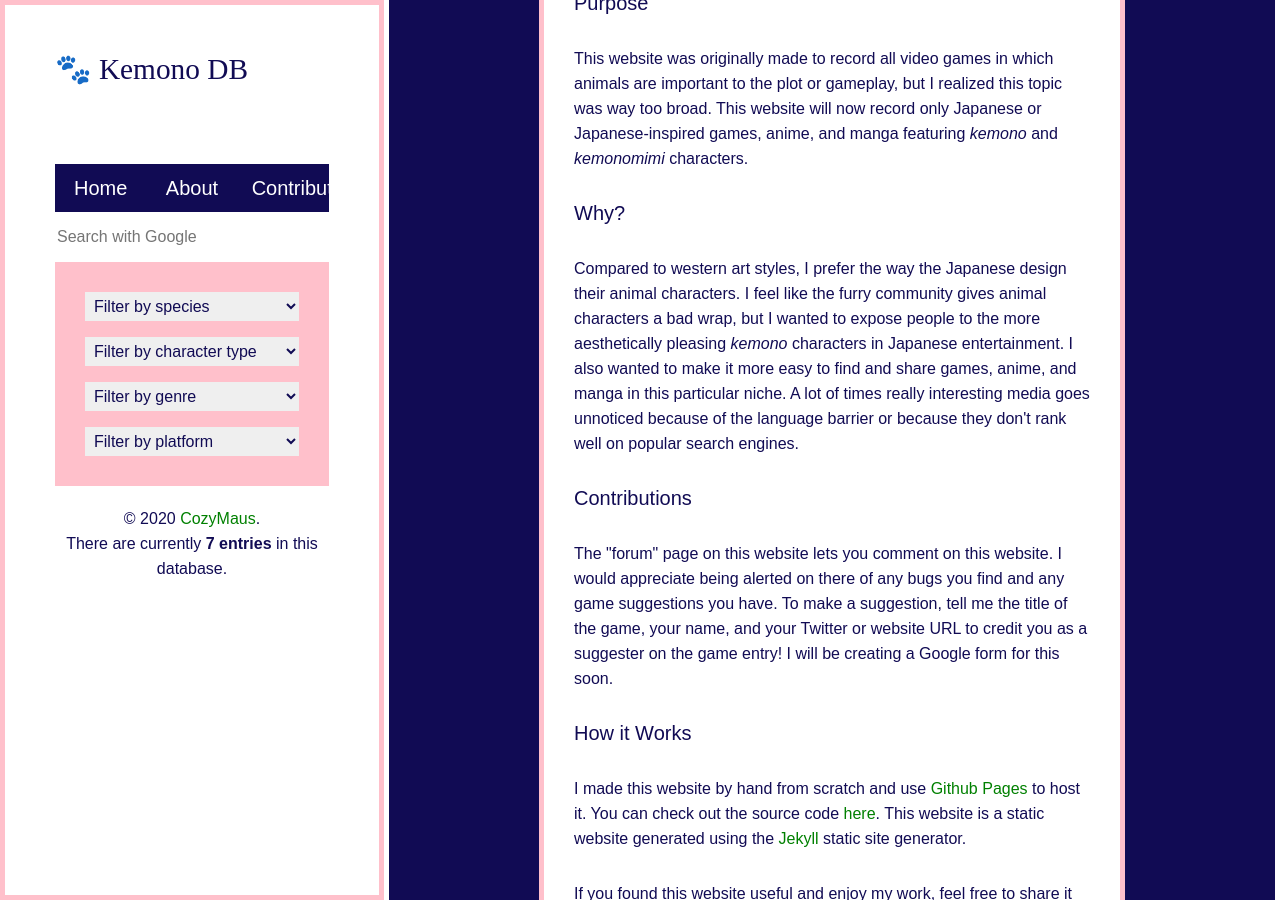
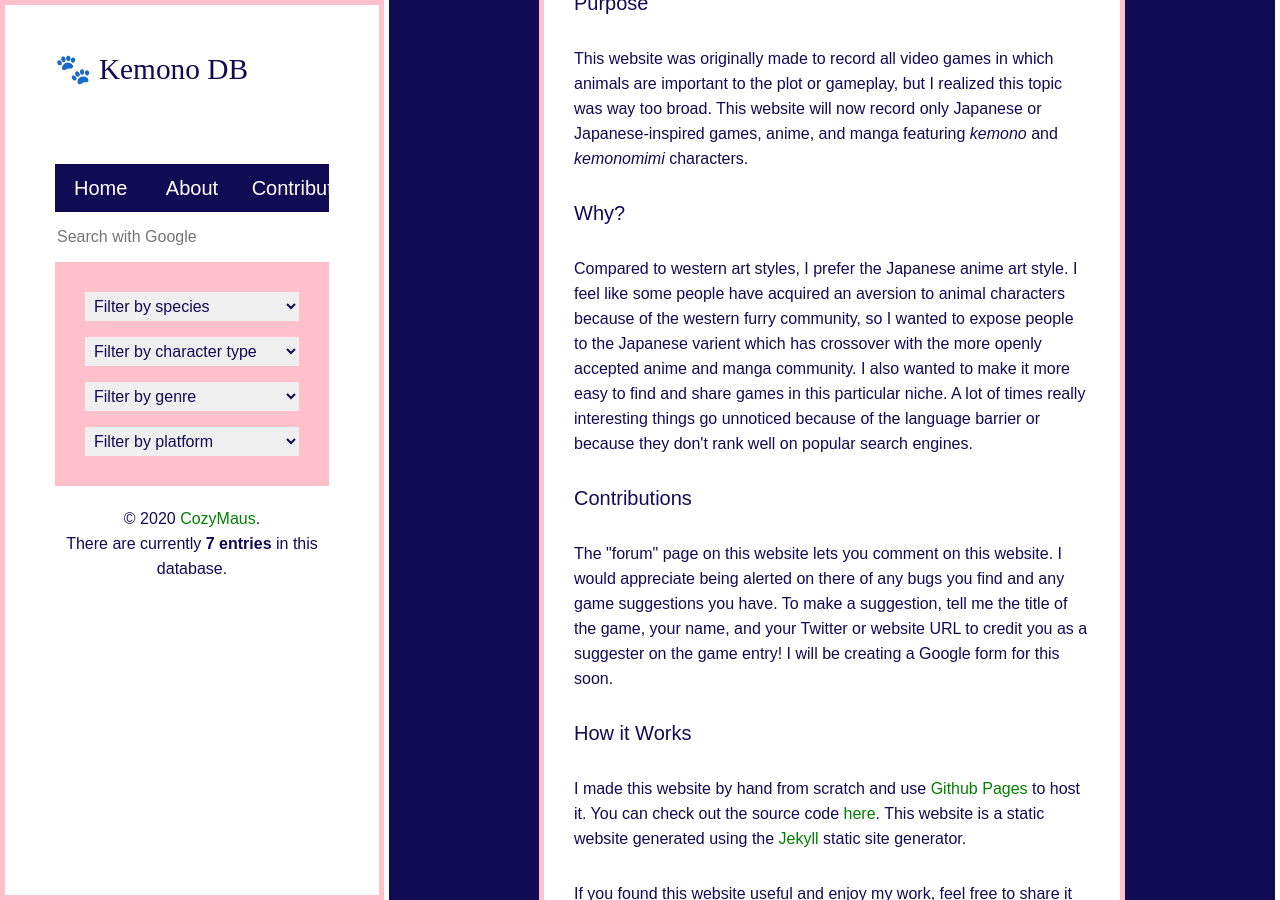
Before and after one commit to byliz/animal-game-database, a Jekyll site: the page built from about/index.html, in a window 1280 px wide and 900 px high, scrolled down 648 px. Built offline with Jekyll 4.4.1, drawn with Linux system fonts in a browser that asks for light colours; nearby versions of some CDN libraries.

Commit message:
Update index.html

```diff
--- a/about/index.html
+++ b/about/index.html
@@ -30,7 +30,7 @@ This website was originally made to record all video games in which animals are
 
 <p class="excerpt">
 
-Compared to western art styles, I prefer the way the Japanese design their animal characters. I feel like the furry community gives animal characters a bad wrap, but I wanted to expose people to the more aesthetically pleasing <em>kemono</em> characters in Japanese entertainment. I also wanted to make it more easy to find and share games, anime, and manga in this particular niche. A lot of times really interesting media goes unnoticed because of the language barrier or because they don't rank well on popular search engines.
+Compared to western art styles, I prefer the Japanese anime art style. I feel like some people have acquired an aversion to animal characters because of the western furry community, so I wanted to expose people to the Japanese varient which has crossover with the more openly accepted anime and manga community. I also wanted to make it more easy to find and share games in this particular niche. A lot of times really interesting things go unnoticed because of the language barrier or because they don't rank well on popular search engines.
 
 </p>
 
```
